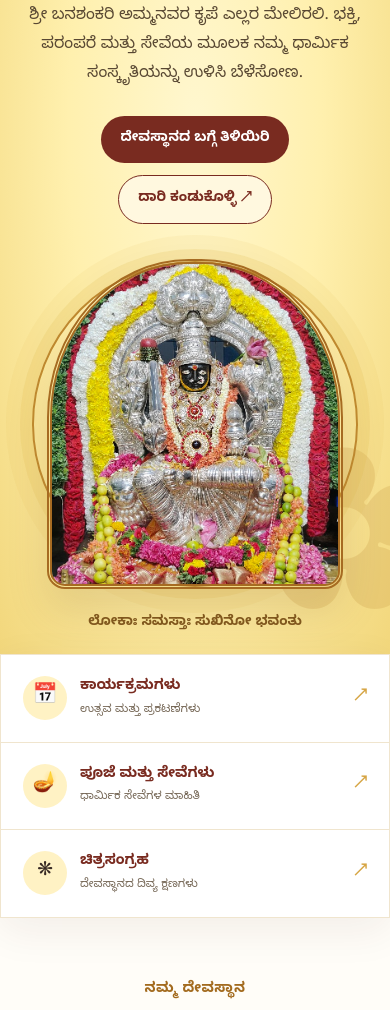
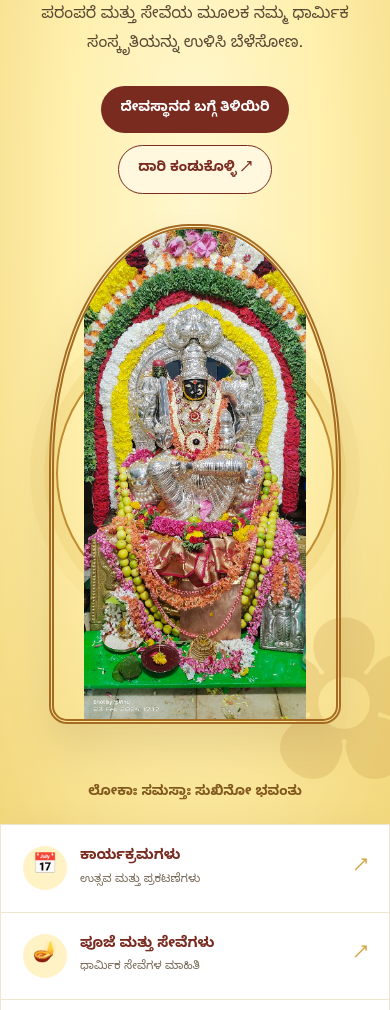
Before and after one commit to HiriyuruBanashankariTemple/HiriyuruBanashankariTemple, a plain HTML site: page index.html in a window 390 px wide. Shown: the part 337-1347 px from the top of the page. Drawn offline with Linux system fonts and the light colour scheme.

Commit message:
Update style.css

```diff
--- a/style.css
+++ b/style.css
@@ -120,3 +120,68 @@
   <script src="script.js"></script>
 </body>
 </html>
+
+
+/* Fix: align goddess image with hero heading */
+.hero {
+  display: grid;
+  grid-template-columns: 1fr 1fr;
+  align-items: center;
+  position: relative;
+  min-height: 650px;
+  padding: 60px 7%;
+  overflow: hidden;
+}
+
+.hero-content {
+  grid-column: 2;
+  grid-row: 1;
+  align-self: center;
+  position: relative;
+  z-index: 2;
+  width: 100%;
+  max-width: 650px;
+  margin: 0 auto;
+}
+
+.hero-image-wrap {
+  grid-column: 1;
+  grid-row: 1;
+  align-self: center;
+  justify-self: center;
+  position: relative;
+  width: 100%;
+  max-width: 420px;
+  margin: 0;
+}
+
+.hero-deity-photo {
+  display: block;
+  position: relative;
+  width: 100%;
+  height: auto;
+  max-height: 500px;
+  object-fit: contain;
+  margin: 0 auto;
+}
+
+@media (max-width: 768px) {
+  .hero {
+    grid-template-columns: 1fr;
+    gap: 30px;
+    padding: 50px 6% 70px;
+  }
+
+  .hero-content {
+    grid-column: 1;
+    grid-row: 1;
+    text-align: center;
+  }
+
+  .hero-image-wrap {
+    grid-column: 1;
+    grid-row: 2;
+    width: 85%;
+    max-width: 340px;
+  }
+}
```
